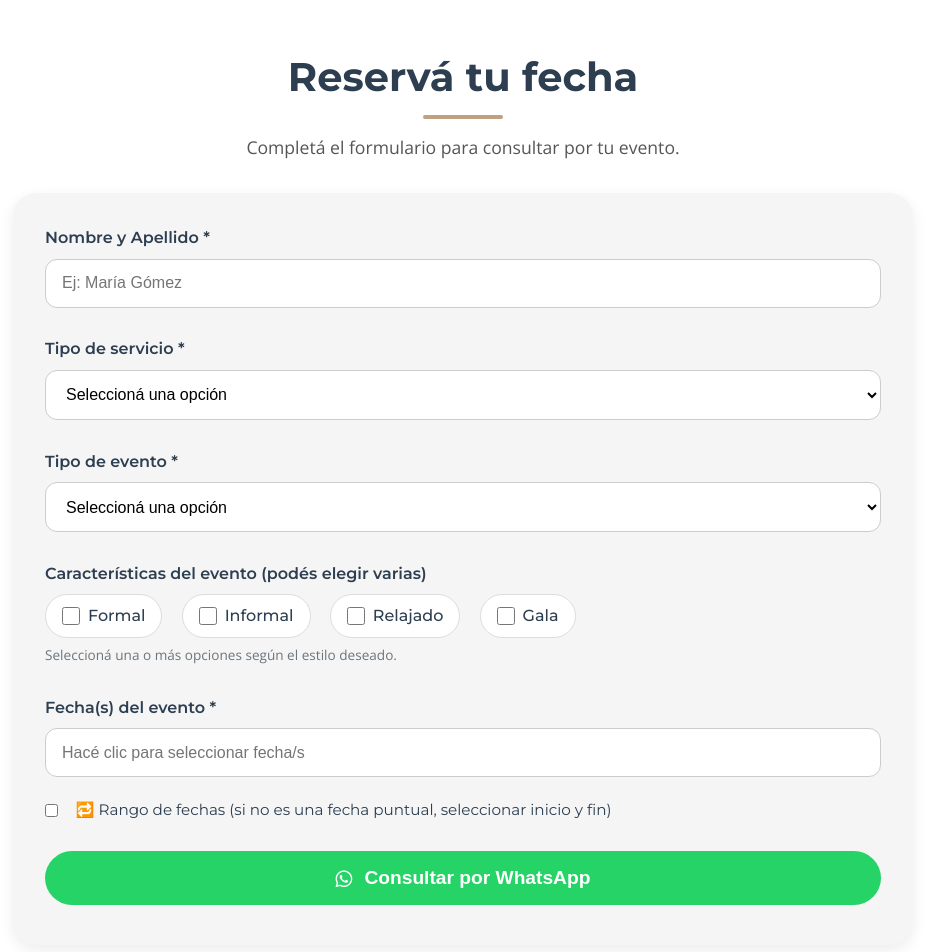
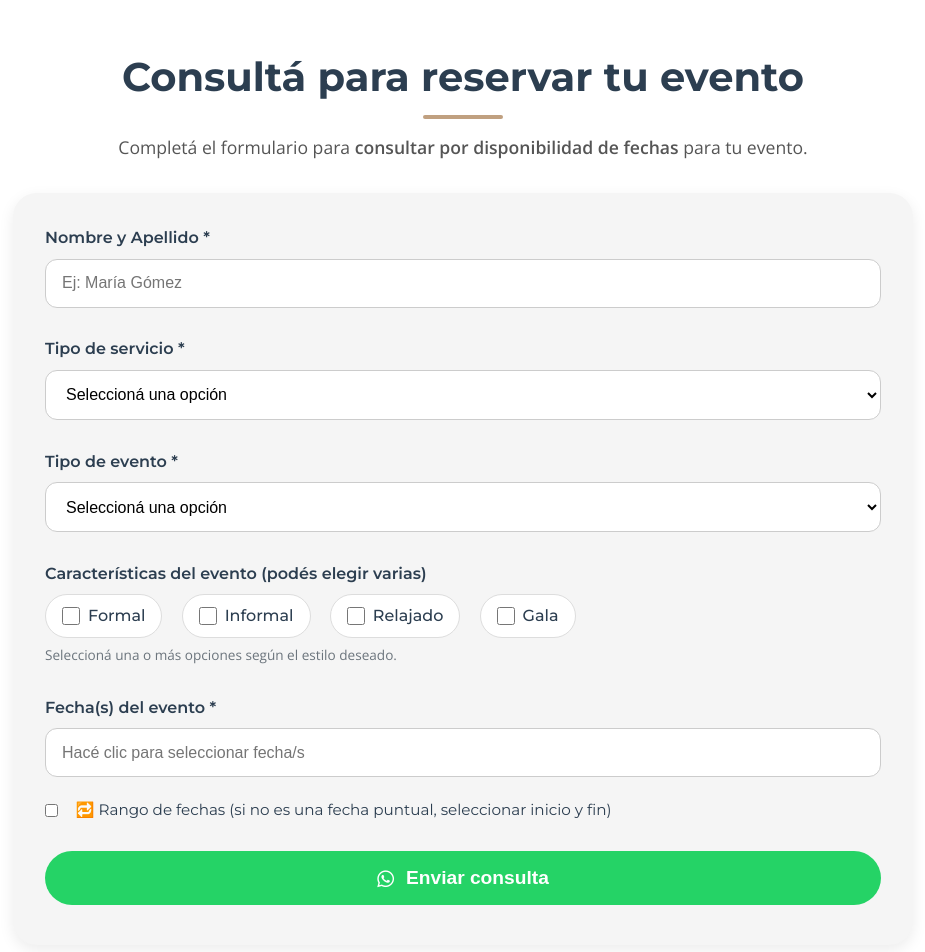
Before and after one commit to RanNumDis/muestra_bambinos, a plain HTML site: page index.html in a window 1280 px wide. Shown: the part 3620-4572 px from the top of the page, without its empty margins (177-1102 px from the left). Drawn offline with nearby package versions, Linux system fonts and the light colour scheme.

Commit message:
Update index.html

```diff
--- a/index.html
+++ b/index.html
@@ -309,8 +309,8 @@
     <!-- FORMULARIO CON CALENDARIO EXPANDIBLE Y SELECCIÓN DE RANGOS / FECHAS PUNTUALES -->
     <section class="booking-form-section" id="reservas">
         <div class="container">
-            <h2>Reservá tu fecha</h2>
-            <p class="text-center">Completá el formulario para consultar por tu evento. </p>
+            <h2>Consultá para reservar tu evento</h2>
+            <p class="text-center">Completá el formulario para <strong>consultar por disponibilidad de fechas</strong> para tu evento. </p>
             <div class="form-container">
                 <form id="reservationForm">
                     <div class="form-group">
@@ -359,7 +359,7 @@
                     </div>
 
                     <div id="formAlert" class="alert-message"></div>
-                    <button type="button" id="submitReservationBtn" class="btn-submit"><i class="fab fa-whatsapp"></i> Consultar por WhatsApp</button>
+                    <button type="button" id="submitReservationBtn" class="btn-submit"><i class="fab fa-whatsapp"></i> Enviar consulta </button>
                 </form>
             </div>
         </div>
```
